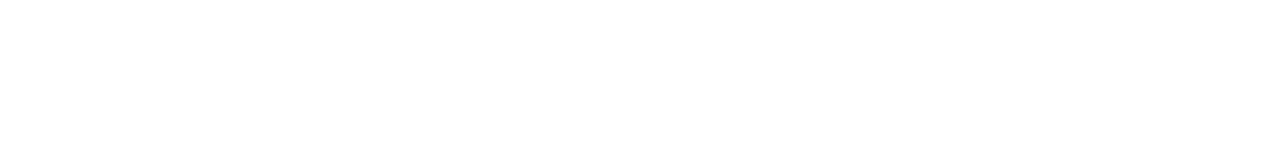
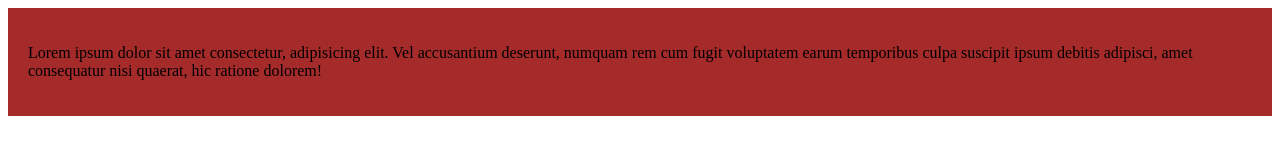
Before and after one commit to meskatabusayed/Programming-Point, a plain HTML site: page index.html in a window 1280 px wide. Drawn offline with Linux system fonts and the light colour scheme.

Commit message:
added the first blog

```diff
--- a/index.html
+++ b/index.html
@@ -4,8 +4,13 @@
     <meta charset="UTF-8">
     <meta name="viewport" content="width=device-width, initial-scale=1.0">
     <title>Programming POint REpo</title>
+    <link rel="stylesheet" href="style.css">
 </head>
 <body>
+    <div>
+        <p>Lorem ipsum dolor sit amet consectetur, adipisicing elit. Vel accusantium deserunt, numquam rem cum fugit voluptatem earum temporibus culpa suscipit ipsum debitis adipisci, amet consequatur nisi quaerat, hic ratione dolorem!
 
+        </p>
+    </div>
 </body>
 </html>
--- /dev/null
+++ b/style.css
@@ -0,0 +1,5 @@
+div{
+    background-color:brown;
+    padding: 20px;
+
+}
```
